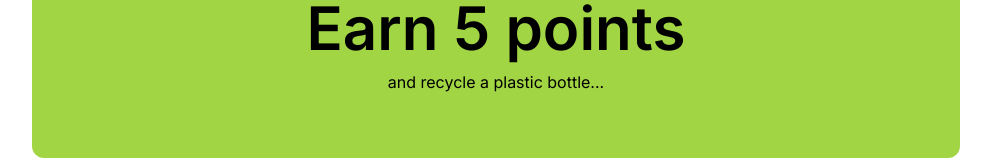
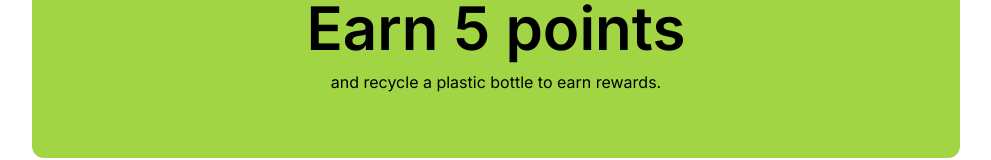
Before and after one commit to christian80gabi/RecycleAI, a Next.js app in the folder WebClient/: page / in a window 1280 px wide. Shown: the part 486-646 px from the top of the page, without its empty margins (144-1135 px from the left). Built offline with nearby package versions, Linux system fonts and the light colour scheme.

Commit message:
Update WebClient/src/app/page.js
Co-authored-by: sourcery-ai[bot] <58596630+sourcery-ai[bot]@users.noreply.github.com>

```diff
--- a/WebClient/src/app/page.js
+++ b/WebClient/src/app/page.js
@@ -48,7 +48,7 @@ export default function Home() {
         </h3>
         <div className="bg-primary-green text-center py-16 mt-4 rounded-xl">
           <p className="text-6xl font-semibold mb-3">Earn 5 points</p>
-          <p>and recycle a plastic bottle...</p>
+          <p>and recycle a plastic bottle to earn rewards.</p>
         </div>
       </div>
       <div className="mt-16">
```
